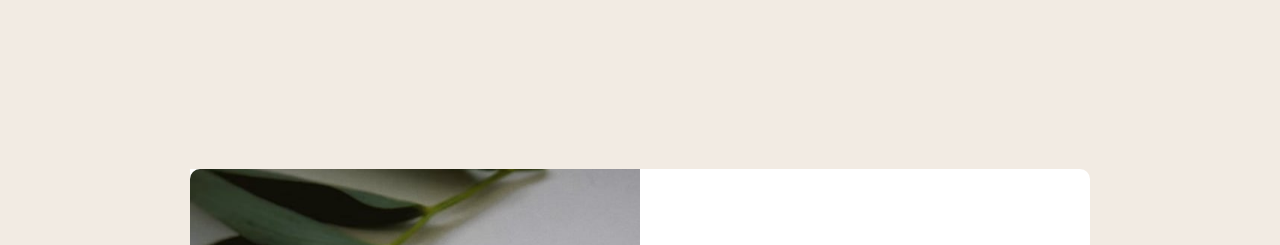
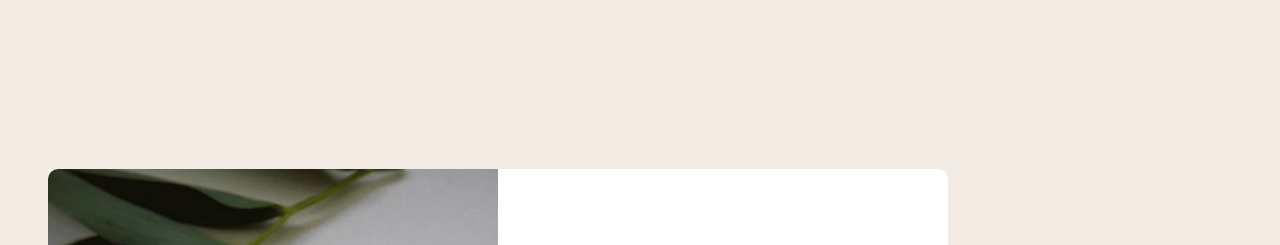
Before and after one commit to AnAvilableUsername/product-card-component-front-end-mentor-challenge, a website: page index.html in a window 1280 px wide. Shown: the part 131-376 px from the top of the page. Drawn offline with Linux system fonts and the light colour scheme.

Commit message:
Update new.css

```diff
--- a/new.css
+++ b/new.css
@@ -11,11 +11,13 @@ html {
 
 body {
   background-color: hsl(30deg, 38%, 92%);
+  display:flex;
+  align-items:center;
+  justify-content:center;
+  min-height:100vh;
 }
 
-.container {
-  display: flex;
-}
+
 .container__main {
   margin: 30rem auto;
   display: flex;
```
